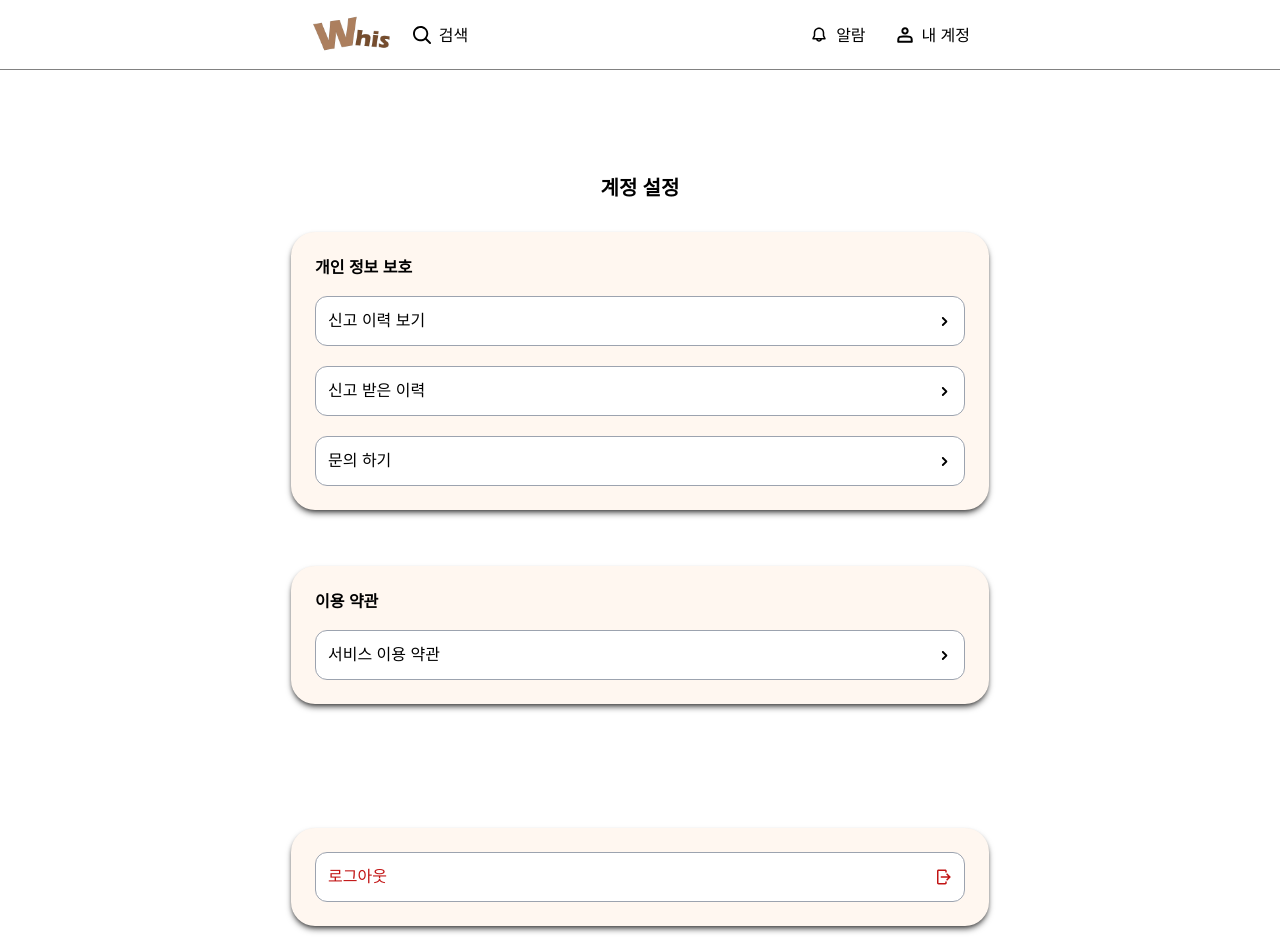
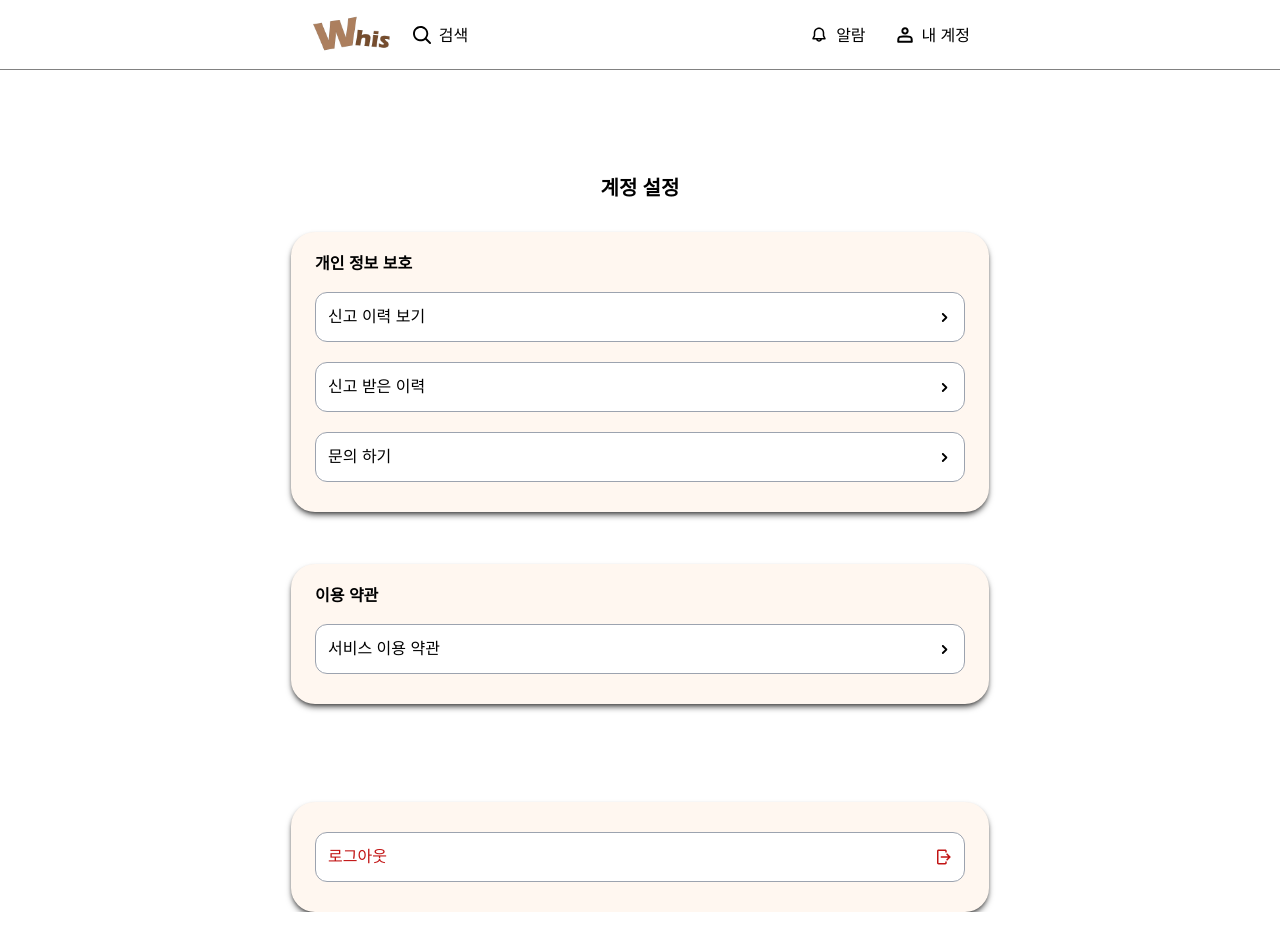
Before and after one commit to gubumgubum/WHIS-front, a React (Create React App) app: page /setting in a window 1280 px wide. After the commit the page ends 912 px from the top, so only its background shows below. Built offline with nearby package versions, Linux system fonts and the light colour scheme; the HTML template or start-up script is replaced by a standard one.

Commit message:
fix: padding, margin 차이 수정

```diff
--- a/src/pages/setting/index.jsx
+++ b/src/pages/setting/index.jsx
@@ -8,11 +8,11 @@ function SettingPage() {
     <div>
       <AuthHeader />
       <main className="flex flex-col items-center mt-[6.5rem]">
-        <h1 className="text-xl font-pertendard font-black mb-[30px]">
+        <h1 className="text-xl font-pertendard font-extrabold mb-[30px]">
           계정 설정
         </h1>
 
-        <section className="w-[698px] bg-[#FFF7F0] rounded-3xl shadow-md shadow-black/60 p-6 mb-6">
+        <section className="w-[698px] bg-[#FFF7F0] rounded-3xl shadow-md shadow-black/60 pt-5 px-6 pb-[30px] mb-[52px]">
           <h2 className="font-pretendard font-bold mb-4">개인 정보 보호</h2>
 
           <Link
@@ -40,7 +40,7 @@ function SettingPage() {
           </Link>
         </section>
 
-        <section className="w-[698px] h-auto bg-[#FFF7F0] rounded-3xl shadow-md shadow-black/60 p-6 mt-8 mb-6">
+        <section className="w-[698px] h-auto bg-[#FFF7F0] rounded-3xl shadow-md shadow-black/60 pt-5 pb-[30px] px-6 mb-[98px]">
           <h2 className="font-pretendard font-bold mb-4">이용 약관</h2>
           <Link
             to="/service"
@@ -51,7 +51,7 @@ function SettingPage() {
           </Link>
         </section>
 
-        <section className="w-[698px] h-auto bg-[#FFF7F0] rounded-3xl shadow-md shadow-black/60 p-6 mt-[100px] mb-6">
+        <section className="w-[698px] h-auto bg-[#FFF7F0] rounded-3xl shadow-md shadow-black/60 py-[30px] px-6">
           <button className="flex justify-between items-center bg-white w-full text-[#C21414] font-pretendard font-medium p-3 rounded-xl text-left border-gray-400 border">
             <span>로그아웃</span>
             <Exit />
```
